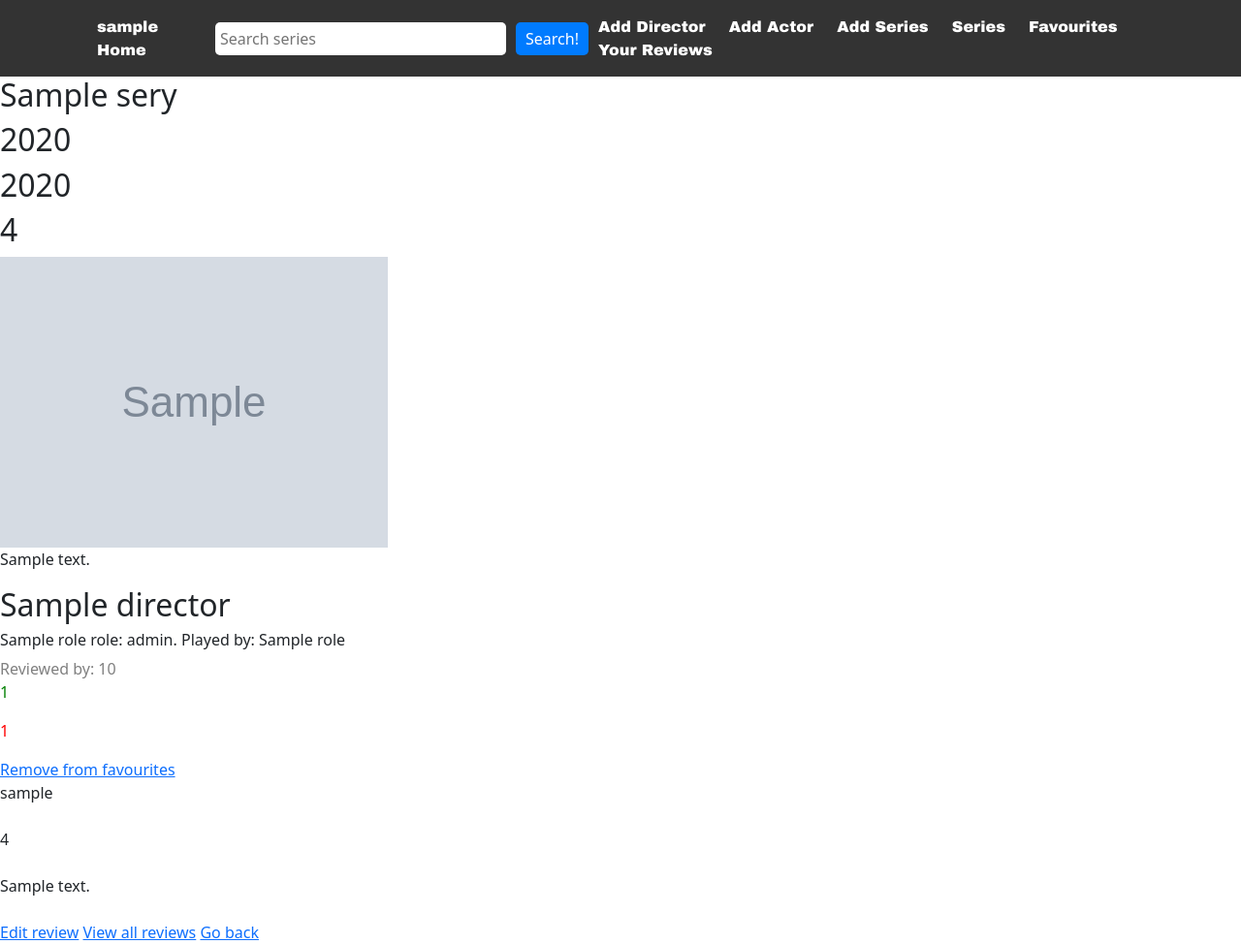
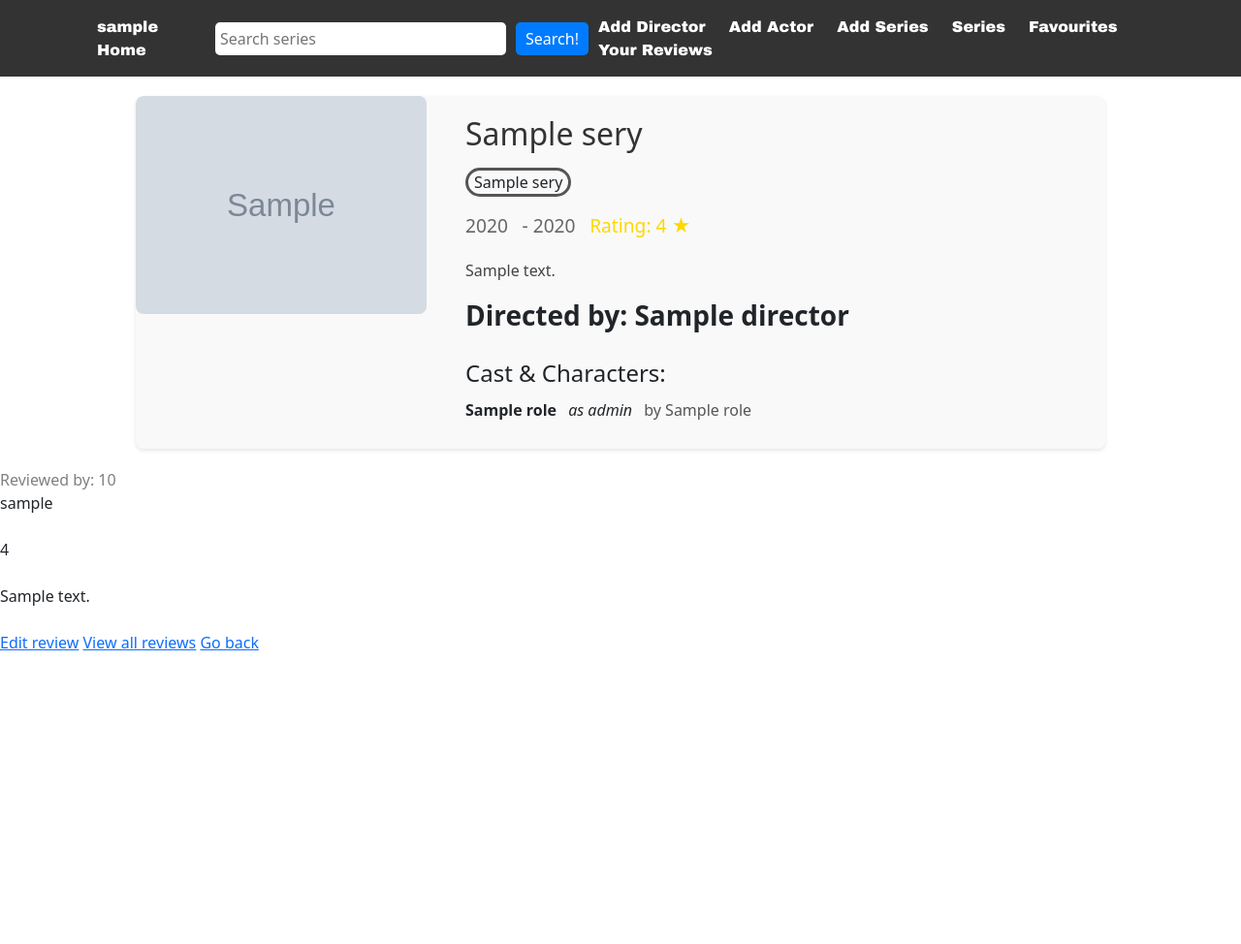
Before and after one commit to andrei-muri/tvseries-database, a PHP site: page /series_details.php?series_id=1&src=favourites.php in a window 1280 px wide. Shown: the whole page at 97% size. After the commit the page ends 671 px from the top, so only its background shows below. Run offline with PHP 8.4, Linux system fonts and the light colour scheme; the visitor is signed in with stand-in values (Sample User, id 1); tables that the repository leaves empty or names only in its code hold one stand-in row (values such as "Sample post"); grey boxes marked "Sample" are stand-in pictures.

Commit message:
Design series details

```diff
--- a/add_delete_favourites.php
+++ b/add_delete_favourites.php
@@ -15,14 +15,14 @@
             $stmt = $conn->prepare($insertQuery);
             $stmt->bind_param("ii", $userId, $seriesId);
             $stmt->execute();
-            $_SESSION['addedFav'] = "Series added successfully!";
+//            $_SESSION['addedFav'] = "Series added successfully!";
             break;
         case 'delete':
             $deleteQuery = "DELETE FROM favourite_series WHERE user_id = $userId AND series_id = $seriesId";
             $stmt = $conn->prepare($deleteQuery);
             $stmt->execute();
             if ($src != "favourites.php") {
-                $_SESSION['deletedFav'] = "Series deleted successfully!";
+//                $_SESSION['deletedFav'] = "Series deleted successfully!";
             }
             break;
     }
--- a/all_series_reviews.php
+++ b/all_series_reviews.php
@@ -39,6 +39,7 @@
             $username = $usernameResult->fetch_assoc();
             ?>
             <div class="review-item">
+                <div style="color: #0056b3"><?php echo htmlspecialchars($username['username']); ?></div>
                 <div class="star-rating">
                     <div class="star-rating">
                         <?php echo str_repeat('★', intval($review['rating'])); ?>
@@ -53,7 +54,7 @@
             </div>
         <?php endwhile; ?>
     <?php else: ?>
-        <p>No reviews found.</p>
+        <h4>No reviews</h4>
     <?php endif; ?>
 </div>
 
--- a/config.php
+++ b/config.php
@@ -4,7 +4,7 @@
 
 $cssFiles = [
     "styles.css",
-    "https://cdn.jsdelivr.net/npm/bootstrap@5.2.3/dist/css/bootstrap.min.css"
+    "https://cdn.jsdelivr.net/npm/bootstrap@5.2.3/dist/css/bootstrap.min.css",
 ];
 
 $jsFiles = [
--- a/favourites.php
+++ b/favourites.php
@@ -20,7 +20,7 @@
                     <div class="series-name"><?php echo htmlspecialchars($row['series_name']); ?></div>
                     <div class="series-rating">Rating: <?php echo htmlspecialchars($row['rating']); ?> ★</div>
                     <div class="series-year"><?php echo htmlspecialchars($row['start_year']); ?> - <?php echo htmlspecialchars($row['end_year']); ?></div>
-                    <a href='add_delete_favourites.php?series_id=<?php echo $row['series_id']; ?>&action=delete&src=favourites.php'>Remove from favs</a>
+                    <a href='add_delete_favourites.php?series_id=<?php echo $row['series_id']; ?>&action=delete&src=favourites.php' style="color: #d60000">Remove from favs</a>
                 </div>
                 <a href="series_details.php?series_id=<?php echo $row['series_id']; ?>&src=favourites.php" class="series-buttons">View Details</a>
             </div>
--- a/header.php
+++ b/header.php
@@ -16,6 +16,7 @@
     <link rel="stylesheet" href="display_series.css">
     <link rel="stylesheet" href="filters.css">
     <link rel="stylesheet" href="login.css">
+    <link rel="stylesheet" href="series_details.css">
 </head>
 
 <div class="header">
--- a/series.css
+++ b/series.css
@@ -6,6 +6,7 @@
     background: #f9f9f9;
     border-radius: 8px;
     box-shadow: 0 2px 4px rgba(0, 0, 0, 0.1);
+
 }
 
 .form-series label {
--- /dev/null
+++ b/series_details.css
@@ -0,0 +1,136 @@
+.series-details-container {
+    display: flex;
+    flex-wrap: wrap; /* Allows items to wrap onto the next line on smaller screens */
+    max-width: 1000px;
+    margin: 20px auto;
+    background: #f9f9f9;
+    border-radius: 8px;
+    box-shadow: 0 2px 4px rgba(0, 0, 0, 0.1);
+    overflow: hidden; /* Ensures the box-shadow is visible */
+}
+
+.series-image {
+    flex: 1 1 300px; /* Flex-grow, flex-shrink, flex-basis */
+    max-width: 300px; /* Adjust the max width as necessary */
+    order: 1; /* Order, when stacking on smaller screens */
+}
+
+.series-image img {
+    width: 100%;
+    height: auto;
+    border-radius: 8px;
+}
+
+.series-info-wrapper {
+    flex: 3 1 600px; /* Flex-grow, flex-shrink, flex-basis */
+    padding: 20px;
+    padding-left: 40px;
+    order: 2; /* Order, when stacking on smaller screens */
+}
+
+.series-title {
+    font-size: 2em;
+    color: #333;
+    margin-bottom: 0.5em;
+}
+
+.series-meta {
+    font-size: 1.2em;
+    color: #666;
+    margin-bottom: 1em;
+}
+
+.genres-container {
+    margin-bottom: 16px;
+    display: flex;
+    justify-content: start;
+    align-items: center;
+    gap: 10px;
+}
+
+.genres-item {
+    padding: 0 6px;
+    border: 3px solid #555555;
+    border-radius: 15px;
+}
+
+.series-year {
+    margin-right: 0.5em;
+}
+
+.series-rating {
+    color: #ffd700; /* Gold color for rating */
+}
+
+.series-details {
+    font-size: 1em;
+    line-height: 1.6;
+    color: #444;
+    margin-bottom: 1em;
+}
+
+.director-name {
+    font-weight: bold;
+    margin-bottom: 1em;
+}
+
+.character-list h3 {
+    font-size: 1.5em;
+    margin-bottom: 0.5em;
+}
+
+.character-item {
+    font-size: 1em;
+    margin-bottom: 0.5em;
+}
+
+.character-name {
+    font-weight: bold;
+    margin-right: 0.5em;
+}
+
+.role-name {
+    font-style: italic;
+    margin-right: 0.5em;
+}
+
+.actor-name {
+    color: #555;
+}
+.favourite-container {
+    display: flex;
+    justify-content: end;
+}
+
+.add-fav {
+    height: 0;
+    color: red;
+    margin-right: 10px;
+    text-decoration: none;
+    font-size: 50px; /* Adjust the size as needed */
+    cursor: pointer;
+    transition: color 0.2s ease-in-out; /* Smooth color transition */
+}
+
+.add-fav:hover {
+color: #d10000;
+}
+
+/* Responsive adjustments */
+@media (max-width: 768px) {
+    .series-details-container {
+        flex-direction: column;
+        align-items: center;
+    }
+
+    .series-image,
+    .series-info-wrapper {
+        flex-basis: 100%; /* Full width */
+        max-width: 100%; /* Full width */
+        order: 0; /* Reset order */
+    }
+
+    .series-image {
+        margin-bottom: 1em;
+    }
+}
--- a/series_details.php
+++ b/series_details.php
@@ -22,35 +22,61 @@
 
     if ($row = $result->fetch_assoc()) {
         $series_name = $row['series_name'];
-// Display the series details
-        echo "<h2>" . $row['series_name'] . "</h2>";
-        echo "<h2>" . $row['start_year'] . "</h2>";
-        echo "<h2>" . $row['end_year'] . "</h2>";
-        echo "<h2>" . $row['rating'] . "</h2>";
-        if ($row['img']) {
-            echo "<div><img src='uploads/" . $row['img'] . "'></div>";
-        }
 
-        echo "<p>" . $row['details'] . "</p>";
+        //get the genres
+        $getGenresQuery = "SELECT genre_name FROM series s JOIN series_genres sg ON sg.series_id = s.series_id
+                        JOIN genres g ON sg.genre_id = g.genre_id WHERE sg.series_id = $seriesId";
+        $genres = $conn->query($getGenresQuery);
+        ?>
 
+        <div class="series-details-container">
+            <div class="series-image">
+                <?php if ($row['img']): ?>
+                    <img src="uploads/<?php echo htmlspecialchars($row['img']); ?>" alt="Series Image">
+                <?php endif; ?>
+            </div>
+
+            <div class="series-info-wrapper">
+                <h2 class="series-title"><?php echo htmlspecialchars($row['series_name']); ?></h2>
+                <div class="genres-container">
+                    <?php while ($genre = $genres->fetch_assoc()): ?>
+                        <div class="genres-item"><?php echo htmlspecialchars($genre['genre_name']);?></div>
+                    <?php endwhile;?>
+                </div>
+                <div class="series-meta">
+                    <span class="series-year"><?php echo htmlspecialchars($row['start_year']); ?></span> -
+                    <span class="series-year"><?php echo htmlspecialchars($row['end_year']); ?></span>
+                    <span class="series-rating">Rating: <?php echo htmlspecialchars($row['rating']); ?> ★</span>
+                </div>
+                <p class="series-details"><?php echo htmlspecialchars($row['details']); ?></p>
+
+                <?php
                 $director_id = $row['director_id'];
                 $query = "SELECT director_name FROM directors WHERE director_id = $director_id";
                 $directorResult = $conn->query($query);
-        if ($directorRow = $directorResult->fetch_assoc()) {
-            echo "<h2>" . $directorRow['director_name'] . "</h2>";
-        }
+                if ($directorRow = $directorResult->fetch_assoc()):
+                    ?>
+                    <h3 class="director-name">Directed by: <?php echo htmlspecialchars($directorRow['director_name']); ?></h3>
+                <?php endif; ?>
 
-        //display characters played by actor
+                <div class="character-list">
+                    <h3>Cast & Characters:</h3>
+                    <?php
                     $selectCharactersQuery = "SELECT * FROM actors a RIGHT JOIN characters c ON a.actor_id = c.actor_id
                                       LEFT JOIN roles r ON c.role_id = r.role_id WHERE c.series_id = $seriesId";
                     $characters = $conn->query($selectCharactersQuery);
-        while ($character = $characters->fetch_assoc()) {
-            echo "<h6>" . $character['character_name'] . " role: " . $character['role_name'] . ". Played by: " .$character['actor_name'] . "</h6>";
-        }
-
-
-        echo "<div style='color : gray'>" . "Reviewed by: " . $row['nb_reviews'] ."</div>";
-        //check if series is already a favourite
+                    while ($character = $characters->fetch_assoc()):
+                        ?>
+                        <div class="character-item">
+                            <span class="character-name"><?php echo htmlspecialchars($character['character_name']); ?></span>
+                            <span class="role-name">as <?php echo htmlspecialchars($character['role_name']); ?></span>
+                            <span class="actor-name">by <?php echo htmlspecialchars($character['actor_name']); ?></span>
+                        </div>
+                    <?php endwhile; ?>
+                </div>
+                <div class="favourite-container">
+                    <link href="https://cdnjs.cloudflare.com/ajax/libs/font-awesome/5.15.1/css/all.min.css" rel="stylesheet" />
+                    <?php
                     if ($user_id != null) {
                         $isFav = false;
                         $check = "SELECT * FROM favourite_series WHERE user_id = $user_id AND series_id = $seriesId";
@@ -61,26 +87,21 @@
                     }
 
                     ?>
-        <?php if (isset($_SESSION["addedFav"])): ?>
-            <div class="col-6">
-                <p style="color: green;"><?php echo $_SESSION["addedFav"]; ?></p>
-                <?php unset($_SESSION["addedFav"]); ?>
+                    <?php if ($user_id && $isFav): ?>
+                        <a class="add-fav remove-fav" href="add_delete_favourites.php?series_id=<?php echo $seriesId; ?>&action=delete&series_src=<?php echo $src; ?>&src=series_details.php">-</a> <!-- Filled heart -->
+                    <?php elseif ($user_id): ?>
+                        <a class="add-fav add-to-fav" href="add_delete_favourites.php?series_id=<?php echo $seriesId; ?>&action=add&series_src=<?php echo $src; ?>&src=series_details.php">+</a> <!-- Outlined heart -->
+                    <?php endif; ?>
+
                 </div>
-        <?php endif; ?>
-        <?php if (isset($_SESSION["deletedFav"])): ?>
-            <div class="col-6">
-                <p style="color: red;"><?php echo $_SESSION["deletedFav"]; ?></p>
-                <?php unset($_SESSION["deletedFav"]); ?>
+
             </div>
-        <?php endif; ?>
-        <?php if ($user_id && $isFav): ?>
-            <a href="add_delete_favourites.php?series_id=<?php echo $seriesId; ?>&action=delete&series_src=<?php echo $src; ?>&src=series_details.php">Remove from
-                favourites</a>
-        <?php elseif ($user_id): ?>
-            <a href="add_delete_favourites.php?series_id=<?php echo $seriesId; ?>&action=add&series_src=<?php echo $src; ?>&src=series_details.php">Add to
-                favourites</a>
-        <?php endif; ?>
+        </div>
+
+
 <?php
+        echo "<div style='color : gray'>" . "Reviewed by: " . $row['nb_reviews'] ."</div>";
+        //check if series is already a favourite
         if(isset($_SESSION['user_id'])) {
             $user_id = $_SESSION['user_id'];
             $username = $_SESSION['username'];
--- a/your_reviews.css
+++ b/your_reviews.css
@@ -46,6 +46,11 @@
     margin-top: 5px;
 }
 
+.user {
+    color: #0056b3;
+    font-weight: bold;
+}
+
 .review-item a:hover {
     background-color: #0056b3;
 }
```
Also changed, not shown: edit_review.php (+1 -9 lines). Lines whose indentation alone changed are shown as unchanged.
